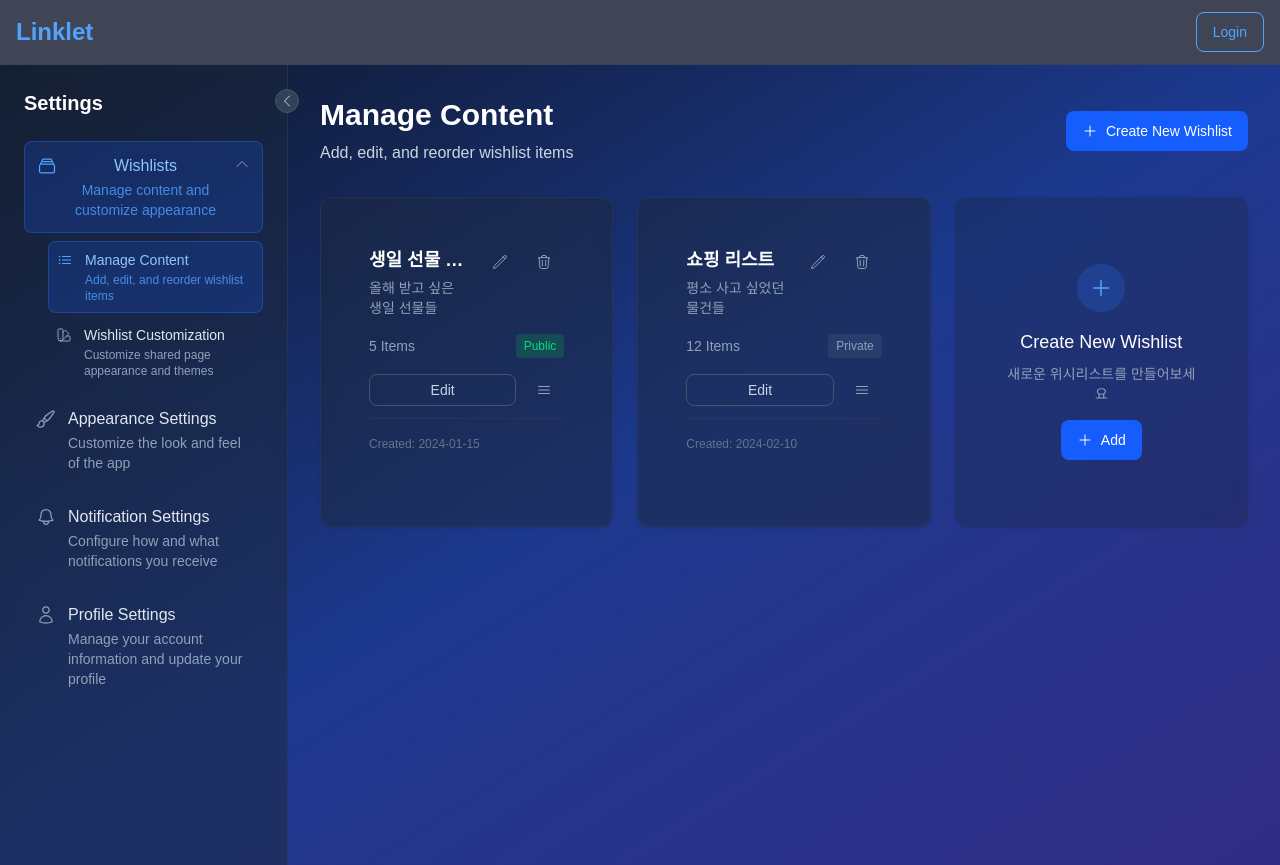
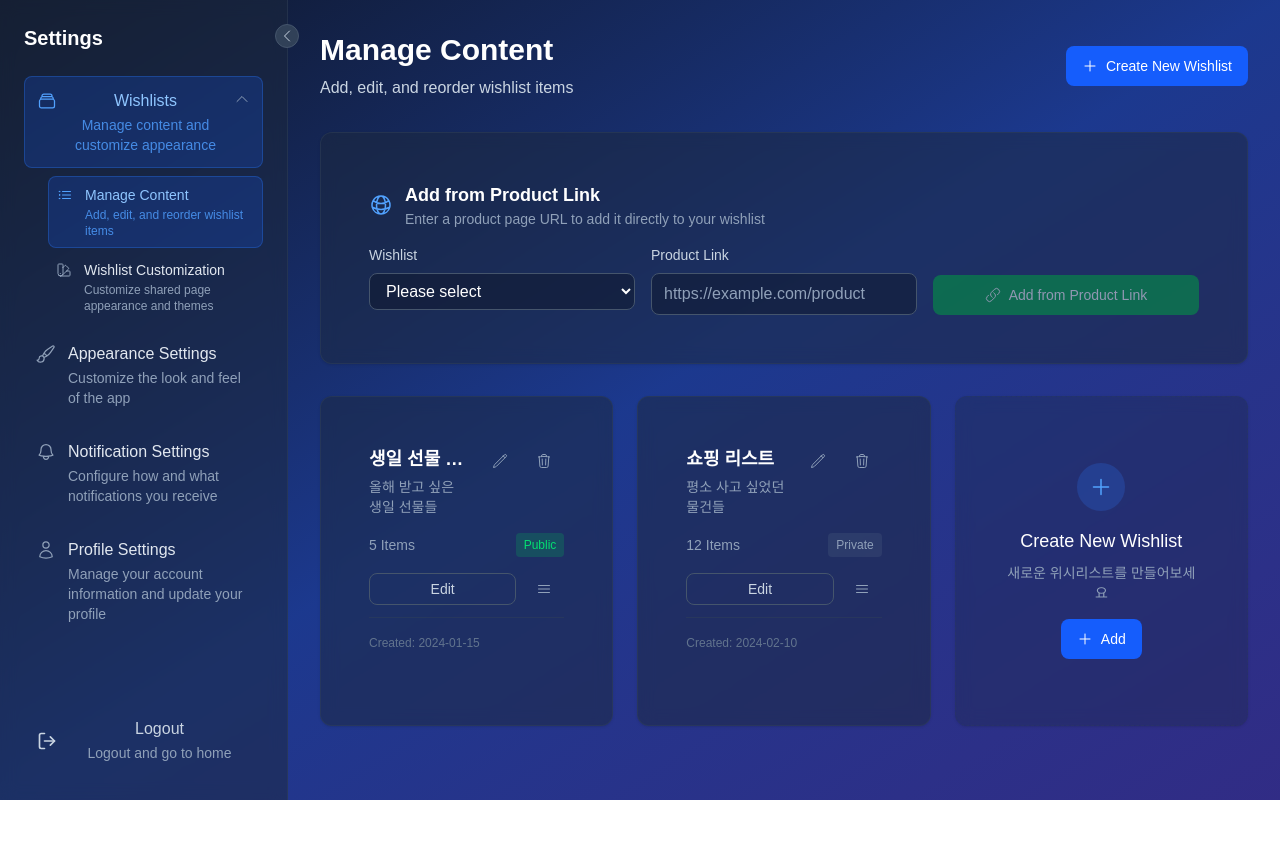
Before and after one commit to HyungwonJang0327/linklet, a Next.js app: page /en/settings/wishlists in a window 1280 px wide. After the commit the page ends 800 px from the top, so only its background shows below. Built offline with nearby package versions, Linux system fonts and the light colour scheme.

Commit message:
fix: 다국어 세팅 수정 ko => kr, ja => jp

```diff
--- a/app/[locale]/layout.tsx
+++ b/app/[locale]/layout.tsx
@@ -1,7 +1,7 @@
 import type { Metadata } from "next";
 import { Inter, JetBrains_Mono } from "next/font/google";
 import "./globals.css";
-import { Header } from "@/components/layout/header";
+import { ConditionalHeader } from "@/components/layout/conditional-header";
 import { QueryProvider } from "@/components/providers/query-provider";
 import { AuthProvider } from "@/components/providers/auth-provider";
 import { I18nProvider } from "@/lib/i18n/context";
@@ -23,7 +23,7 @@ const jetbrainsMono = JetBrains_Mono({
 //   description: "Create, manage, and share your wishlists with ease",
 // };
 
-export async function generateMetadata({ params }: { params: Promise<{ locale: 'ko' | 'en' | 'ja' }> }) {
+export async function generateMetadata({ params }: { params: Promise<{ locale: 'kr' | 'en' | 'jp' }> }) {
   const { locale } = await params;
   const dictionary = await getDictionary(locale);
   return {
@@ -65,7 +65,7 @@ export default async function RootLayout({
         <QueryProvider>
           <AuthProvider>
             <I18nProvider locale={locale} dictionary={dictionary}>
-              <Header />
+              <ConditionalHeader />
               {children}
             </I18nProvider>
           </AuthProvider>
--- a/app/[locale]/settings/appearance/page.tsx
+++ b/app/[locale]/settings/appearance/page.tsx
@@ -134,9 +134,9 @@ export default function AppearancePage() {
               value={settings.language}
               label={t('settings.appearance.language')}
               options={[
-                { value: 'ko', label: '한국어' },
+                { value: 'kr', label: '한국어' },
                 { value: 'en', label: 'English' },
-                { value: 'ja', label: '日本語' }
+                { value: 'jp', label: '日本語' }
               ]}
               onChange={(language) => setSettings(prev => ({ ...prev, language }))}
             />
--- a/app/[locale]/settings/wishlists/page.tsx
+++ b/app/[locale]/settings/wishlists/page.tsx
@@ -3,11 +3,16 @@
 import { useState } from 'react'
 import { Card } from '@/components/ui/card'
 import { Button } from '@/components/ui/button'
-import { PlusIcon, PencilIcon, TrashIcon, Bars3Icon } from '@heroicons/react/24/outline'
+import { Input } from '@/components/ui/input'
+import { PlusIcon, PencilIcon, TrashIcon, Bars3Icon, LinkIcon, GlobeAltIcon } from '@heroicons/react/24/outline'
 import { useI18n } from '@/lib/i18n/context'
 
 export default function WishlistsManagePage() {
   const { t } = useI18n()
+  const [productUrl, setProductUrl] = useState('')
+  const [selectedWishlist, setSelectedWishlist] = useState('')
+  const [isAddingProduct, setIsAddingProduct] = useState(false)
+
   const [wishlists, setWishlists] = useState([
     {
       id: 1,
@@ -27,6 +32,36 @@ export default function WishlistsManagePage() {
     }
   ])
 
+  const handleAddProductFromUrl = async () => {
+    if (!productUrl || !selectedWishlist) return
+
+    setIsAddingProduct(true)
+
+    try {
+      // TODO: API call to extract product info from URL and add to wishlist
+      console.log('Adding product from URL:', productUrl, 'to wishlist:', selectedWishlist)
+
+      // Simulate API call
+      await new Promise(resolve => setTimeout(resolve, 1500))
+
+      // Update wishlist item count (mock behavior)
+      setWishlists(prev => prev.map(wishlist =>
+        wishlist.id.toString() === selectedWishlist
+          ? { ...wishlist, itemCount: wishlist.itemCount + 1 }
+          : wishlist
+      ))
+
+      // Reset form
+      setProductUrl('')
+      setSelectedWishlist('')
+
+    } catch (error) {
+      console.error('Failed to add product:', error)
+    } finally {
+      setIsAddingProduct(false)
+    }
+  }
+
   return (
     <div className="max-w-6xl mx-auto space-y-8">
       <div className="flex items-center justify-between">
@@ -42,6 +77,63 @@ export default function WishlistsManagePage() {
           {t('wishlist.create')}
         </Button>
       </div>
+
+      {/* Quick Add Product from URL */}
+      <Card className="bg-slate-800/50 border-slate-700/50 backdrop-blur-sm">
+        <div className="p-6">
+          <div className="flex items-center gap-3 mb-4">
+            <GlobeAltIcon className="w-6 h-6 text-blue-400" />
+            <div>
+              <h2 className="text-lg font-semibold text-white">{t('item.addFromUrl') || '상품 링크로 추가'}</h2>
+              <p className="text-sm text-slate-400">{t('item.addFromUrlDesc') || '상품 페이지 URL을 입력하여 위시리스트에 바로 추가하세요'}</p>
+            </div>
+          </div>
+
+          <div className="grid grid-cols-1 md:grid-cols-3 gap-4">
+            <div className="md:col-span-1">
+              <label className="block text-sm font-medium text-slate-300 mb-2">
+                {t('wishlist.title')}
+              </label>
+              <select
+                value={selectedWishlist}
+                onChange={(e) => setSelectedWishlist(e.target.value)}
+                className="w-full px-3 py-2 bg-slate-900/50 border border-slate-600 rounded-lg text-white focus:outline-none focus:ring-2 focus:ring-blue-500 focus:border-blue-500"
+              >
+                <option value="">{t('common.select') || '선택하세요'}</option>
+                {wishlists.map((wishlist) => (
+                  <option key={wishlist.id} value={wishlist.id}>
+                    {wishlist.title}
+                  </option>
+                ))}
+              </select>
+            </div>
+
+            <div className="md:col-span-1">
+              <label className="block text-sm font-medium text-slate-300 mb-2">
+                {t('item.productUrl')}
+              </label>
+              <Input
+                value={productUrl}
+                onChange={setProductUrl}
+                placeholder="https://example.com/product"
+                className="bg-slate-900/50 border-slate-600 text-white placeholder:text-slate-400"
+              />
+            </div>
+
+            <div className="md:col-span-1 flex items-end">
+              <Button
+                onClick={handleAddProductFromUrl}
+                loading={isAddingProduct}
+                disabled={!productUrl || !selectedWishlist}
+                className="w-full bg-green-600 hover:bg-green-700 text-white disabled:opacity-50 disabled:cursor-not-allowed"
+              >
+                <LinkIcon className="w-4 h-4 mr-2" />
+                {isAddingProduct ? '추가 중...' : (t('item.addFromUrl') || '링크로 추가')}
+              </Button>
+            </div>
+          </div>
+        </div>
+      </Card>
 
       {/* Wishlists Grid */}
       <div className="grid grid-cols-1 lg:grid-cols-2 xl:grid-cols-3 gap-6">
--- /dev/null
+++ b/components/layout/conditional-header.tsx
@@ -0,0 +1,20 @@
+'use client'
+
+import { usePathname } from 'next/navigation'
+import { Header } from './header'
+
+export function ConditionalHeader() {
+  const pathname = usePathname()
+
+  // Hide header on settings pages
+  const hideOnPaths = ['/settings']
+  const shouldHideHeader = hideOnPaths.some(path =>
+    pathname.includes(path)
+  )
+
+  if (shouldHideHeader) {
+    return null
+  }
+
+  return <Header />
+}
--- a/components/providers/query-provider.tsx
+++ b/components/providers/query-provider.tsx
@@ -50,7 +50,7 @@ export function QueryProvider({ children }: { children: React.ReactNode }) {
       {process.env.NODE_ENV === 'development' && (
         <ReactQueryDevtools
           initialIsOpen={false}
-          buttonPosition="bottom-left"
+          buttonPosition="bottom-right"
         />
       )}
     </QueryClientProvider>
--- a/components/settings/settings-sidebar.tsx
+++ b/components/settings/settings-sidebar.tsx
@@ -4,6 +4,7 @@ import { useState } from 'react'
 import { usePathname } from 'next/navigation'
 import Link from 'next/link'
 import { useI18n } from '@/lib/i18n/context'
+import { useAuth } from '@/components/providers/auth-provider'
 import {
   UserIcon,
   BellIcon,
@@ -16,6 +17,7 @@ import {
   ListBulletIcon,
   RectangleStackIcon
 } from '@heroicons/react/24/outline'
+import { LogOut } from 'lucide-react'
 
 interface SettingsSidebarProps {
   onItemClick?: () => void
@@ -26,6 +28,7 @@ interface SettingsSidebarProps {
 export function SettingsSidebar({ onItemClick, collapsed = false, onToggleCollapse }: SettingsSidebarProps) {
   const pathname = usePathname()
   const { t, locale } = useI18n()
+  const { logout } = useAuth()
   const [expandedMenus, setExpandedMenus] = useState<Record<string, boolean>>({
     wishlists: true
   })
@@ -91,7 +94,7 @@ export function SettingsSidebar({ onItemClick, collapsed = false, onToggleCollap
   }
 
   return (
-    <div className={`${collapsed ? 'w-20' : 'w-72'} bg-slate-800/50 backdrop-blur-sm border-r border-slate-700/50 min-h-screen transition-all duration-300 relative`}>
+    <div className={`${collapsed ? 'w-20' : 'w-72'} bg-slate-800/50 backdrop-blur-sm border-r border-slate-700/50 min-h-screen transition-all duration-300 relative flex flex-col`}>
       {/* Collapse Toggle Button */}
       {onToggleCollapse && (
         <button
@@ -106,7 +109,7 @@ export function SettingsSidebar({ onItemClick, collapsed = false, onToggleCollap
         </button>
       )}
 
-      <div className={`${collapsed ? 'p-3' : 'p-6'} transition-all duration-300`}>
+      <div className={`${collapsed ? 'p-3' : 'p-6'} transition-all duration-300 flex-1`}>
         {!collapsed && (
           <h2 className="text-xl font-semibold text-white mb-6">{t('settings.title')}</h2>
         )}
@@ -261,6 +264,42 @@ export function SettingsSidebar({ onItemClick, collapsed = false, onToggleCollap
           })}
         </nav>
       </div>
+
+      {/* Logout Button */}
+      <div className={`${collapsed ? 'p-3' : 'p-6'} pt-0 transition-all duration-300`}>
+        <button
+          onClick={() => {
+            logout()
+            if (onItemClick) onItemClick()
+          }}
+          className={`
+            w-full flex items-center gap-3 p-3 rounded-lg transition-colors duration-200 relative group
+            text-slate-300 hover:bg-red-500/10 hover:text-red-400 border border-transparent hover:border-red-500/30
+            ${collapsed ? 'justify-center' : ''}
+          `}
+          title={collapsed ? t('navigation.logout') : undefined}
+        >
+          <LogOut className={`w-5 h-5 ${collapsed ? '' : 'mt-0.5'} flex-shrink-0`} />
+
+          {!collapsed && (
+            <div className="flex-1 min-w-0">
+              <div className="font-medium">
+                {t('navigation.logout')}
+              </div>
+              <div className="text-sm mt-0.5 text-slate-400">
+                {t('navigation.logoutDesc')}
+              </div>
+            </div>
+          )}
+
+          {/* Tooltip for collapsed state */}
+          {collapsed && (
+            <div className="absolute left-full ml-2 px-2 py-1 bg-slate-800 text-sm text-white rounded opacity-0 group-hover:opacity-100 transition-opacity pointer-events-none whitespace-nowrap z-50 border border-slate-600">
+              {t('navigation.logout')}
+            </div>
+          )}
+        </button>
+      </div>
     </div>
   )
 }
--- a/lib/i18n/dictionary.ts
+++ b/lib/i18n/dictionary.ts
@@ -2,12 +2,12 @@ import { type Locale } from './config'
 
 const dictionaries = {
   en: () => import('./locales/en.json').then((module) => module.default),
-  ko: () => import('./locales/ko.json').then((module) => module.default),
-  ja: () => import('./locales/ja.json').then((module) => module.default)
+  kr: () => import('./locales/kr.json').then((module) => module.default),
+  jp: () => import('./locales/jp.json').then((module) => module.default)
 }
 
 export const getDictionary = async (locale: Locale) => {
-  return dictionaries[locale]?.() ?? dictionaries.ko()
+  return dictionaries[locale]?.() ?? dictionaries.kr()
 }
 
 export type Dictionary = Awaited<ReturnType<typeof getDictionary>>
--- a/lib/i18n/locales/en.json
+++ b/lib/i18n/locales/en.json
@@ -11,14 +11,16 @@
     "add": "Add",
     "close": "Close",
     "loading": "Loading...",
-    "error": "An error occurred"
+    "error": "An error occurred",
+    "select": "Please select"
   },
   "navigation": {
     "home": "Home",
     "wishlists": "Wishlists",
     "settings": "Settings",
     "login": "Login",
-    "logout": "Logout"
+    "logout": "Logout",
+    "logoutDesc": "Logout and go to home"
   },
 
   "login": {
@@ -184,6 +186,8 @@
     "imageUrl": "Image URL",
     "price": "Price",
     "priority": "Priority",
+    "addFromUrl": "Add from Product Link",
+    "addFromUrlDesc": "Enter a product page URL to add it directly to your wishlist",
     "form": {
       "titlePlaceholder": "e.g. iPhone 15 Pro",
       "descriptionPlaceholder": "Brief description of the product",
--- a/lib/i18n/locales/ja.json
+++ b/lib/i18n/locales/jp.json
@@ -11,14 +11,16 @@
     "add": "追加",
     "close": "閉じる",
     "loading": "読み込み中...",
-    "error": "エラーが発生しました"
+    "error": "エラーが発生しました",
+    "select": "選択してください"
   },
   "navigation": {
     "home": "ホーム",
     "wishlists": "ウィッシュリスト",
     "settings": "設定",
     "login": "ログイン",
-    "logout": "ログアウト"
+    "logout": "ログアウト",
+    "logoutDesc": "ログアウトしてホームに移動"
   },
   "login": {
     "title": "ログイン",
@@ -183,6 +185,8 @@
     "imageUrl": "画像URL",
     "price": "価格",
     "priority": "優先度",
+    "addFromUrl": "商品リンクから追加",
+    "addFromUrlDesc": "商品ページのURLを入力してウィッシュリストに直接追加してください",
     "form": {
       "titlePlaceholder": "例：iPhone 15 Pro",
       "descriptionPlaceholder": "商品の簡単な説明",
--- a/lib/i18n/locales/ko.json
+++ b/lib/i18n/locales/kr.json
@@ -11,14 +11,16 @@
     "add": "추가",
     "close": "닫기",
     "loading": "로딩 중...",
-    "error": "오류가 발생했습니다"
+    "error": "오류가 발생했습니다",
+    "select": "선택하세요"
   },
   "navigation": {
     "home": "홈",
     "wishlists": "위시리스트",
     "settings": "설정",
     "login": "로그인",
-    "logout": "로그아웃"
+    "logout": "로그아웃",
+    "logoutDesc": "로그아웃하고 홈으로 이동"
   },
   "login": {
     "title": "로그인",
@@ -183,6 +185,8 @@
     "imageUrl": "이미지 URL",
     "price": "가격",
     "priority": "우선순위",
+    "addFromUrl": "상품 링크로 추가",
+    "addFromUrlDesc": "상품 페이지 URL을 입력하여 위시리스트에 바로 추가하세요",
     "form": {
       "titlePlaceholder": "예: iPhone 15 Pro",
       "descriptionPlaceholder": "상품에 대한 간단한 설명",
```
Also changed, not shown: lib/i18n/config.ts (+4 -4 lines).
